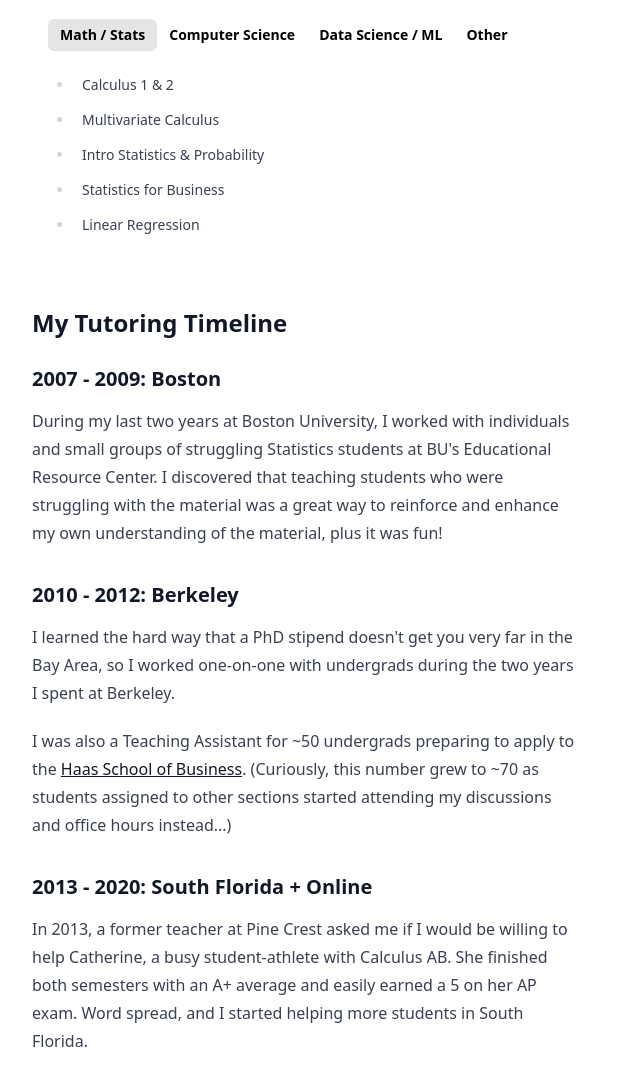
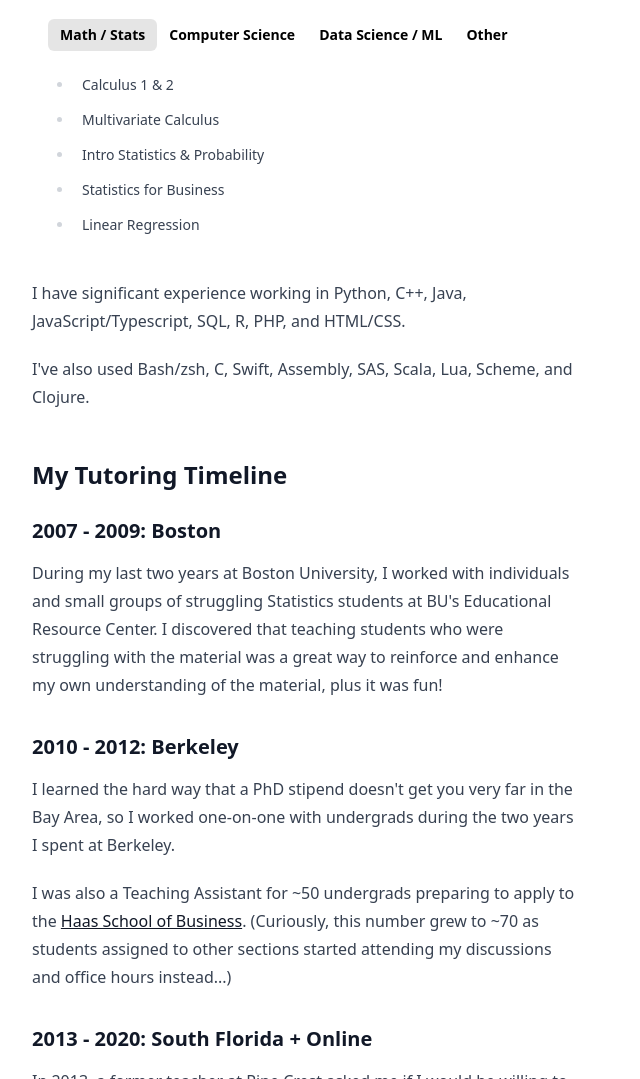
Before and after one commit to hoxiea/hha-astro, an Astro site: page /tutor in a window 1280 px wide. Shown: the part 641-1720 px from the top of the page, without its empty margins (0-640 px from the left). Built offline with nearby package versions, Linux system fonts and the light colour scheme; Astro itself is replaced by a stand-in of ours.

Commit message:
Add programming languages

```diff
--- a/src/pages/tutor.mdx
+++ b/src/pages/tutor.mdx
@@ -17,6 +17,10 @@ import { courseInfo as hs } from "../data/highschool.json";
 import { courseInfo as college } from "../data/college.json";
 
 <CourseTabs courseInfo={college} client:idle />
+
+I have significant experience working in Python, C++, Java, JavaScript/Typescript, SQL, R, PHP, and HTML/CSS.
+
+I've also used Bash/zsh, C, Swift, Assembly, SAS, Scala, Lua, Scheme, and Clojure.
 
 ## My Tutoring Timeline
 
```
